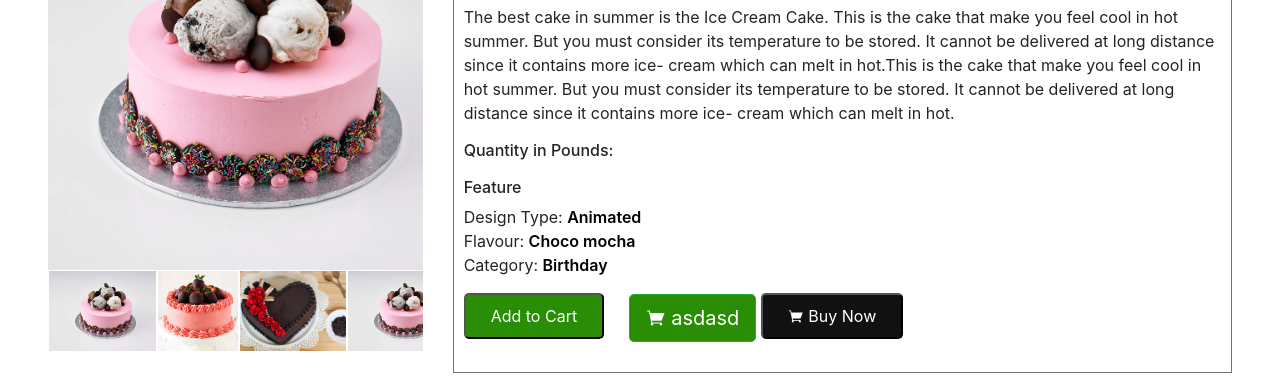
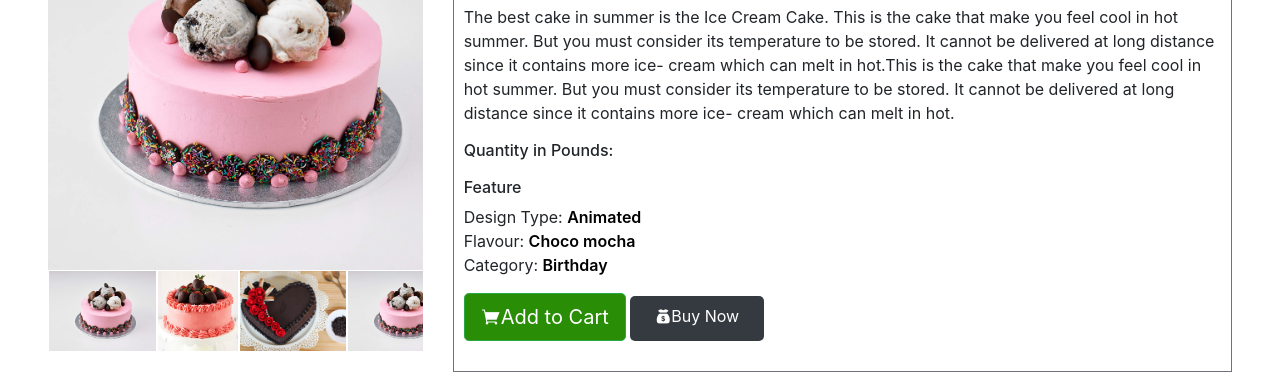
Before and after one commit to shkysagarb/Cake9, a website: page src/cake-inner.html in a window 1280 px wide. Shown: the part 394-783 px from the top of the page. Drawn offline with Linux system fonts and the light colour scheme.

Commit message:
inner-page-changes

```diff
--- a/src/cake-inner.html
+++ b/src/cake-inner.html
@@ -156,12 +156,10 @@
                     </div>
                     <div class="btns">
                         <div class="csuppliers">
-                            <button type="submit" id="CartAdd"><i class="fa fa-shopping-cart"></i> Add to Cart
-                            </button>
-                            <a href="" class="btn btn-success btn-lg"><i class="icofont-shopping-cart"></i> asdasd</a>
+                            <a href="" class="btn btn-success btn-lg"><i class="icofont-shopping-cart"></i>Add to Cart</a>
                         </div>
                         <div class="rquotes">
-                            <button type="submit" id="BuyNow"><i class="icofont-shopping-cart"></i> Buy Now</button>
+                            <a href="" class="btn-dark buy-now"><i class="icofont-money"></i>Buy Now</a>
                         </div>
                     </div>
                 </div>
--- a/src/scss/styles.scss
+++ b/src/scss/styles.scss
@@ -138,7 +138,6 @@ header {
     padding-top: 20px;
 
     a {
-      //padding: 10px;
       display: inline-block;
       border: 2px solid $top-menu-color;
       border-radius: 50%;
@@ -168,14 +167,14 @@ header {
                 }
             }
           .navbar-toggler{
-//              color: #fff;
               background-color: #fff;
+              margin-left: 130px;
               .navbar-toggler-icon{
                   color: #fff;
               }
               &:focus{
                 outline: transparent;
-                  display: block;
+                display: block;
               }
           }
 
@@ -372,7 +371,6 @@ header {
 .section-tab {
   position: relative;
   margin-bottom: 50px;
-
   .section-head {
     position: absolute;
     top: 25px;
@@ -380,8 +378,6 @@ header {
   }
 
   .tab-menu {
-
-
     position: absolute;
     right: 140px;
     margin-bottom: 40px;
@@ -707,31 +703,20 @@ footer {
     }
 
     .btns {
-      display: block;
       margin-bottom: 20px;
-
-      button {
-        padding: 0 25px;
-        line-height: 42px;
-        color: #fff;
-        font-size: 16px;
-        margin-right: 20px;
-        border-radius: 5px;
-      }
-
       .csuppliers {
         display: inline-block;
-
-        button {
-          background: $logo-green-color;
-        }
       }
-
       .rquotes {
         display: inline-block;
-
-        button {
-          background: #111;
+        font-size: 16px;
+        .buy-now{
+            color: $white-color;
+            padding-left: 25px;
+            padding-right: 25px;
+            padding-bottom: 15px;
+            padding-top: 10px;
+            border-radius: 5px;
         }
       }
     }
```
Also changed, not shown: src/index.html (+2 -1 lines), src/css/styles.css.
